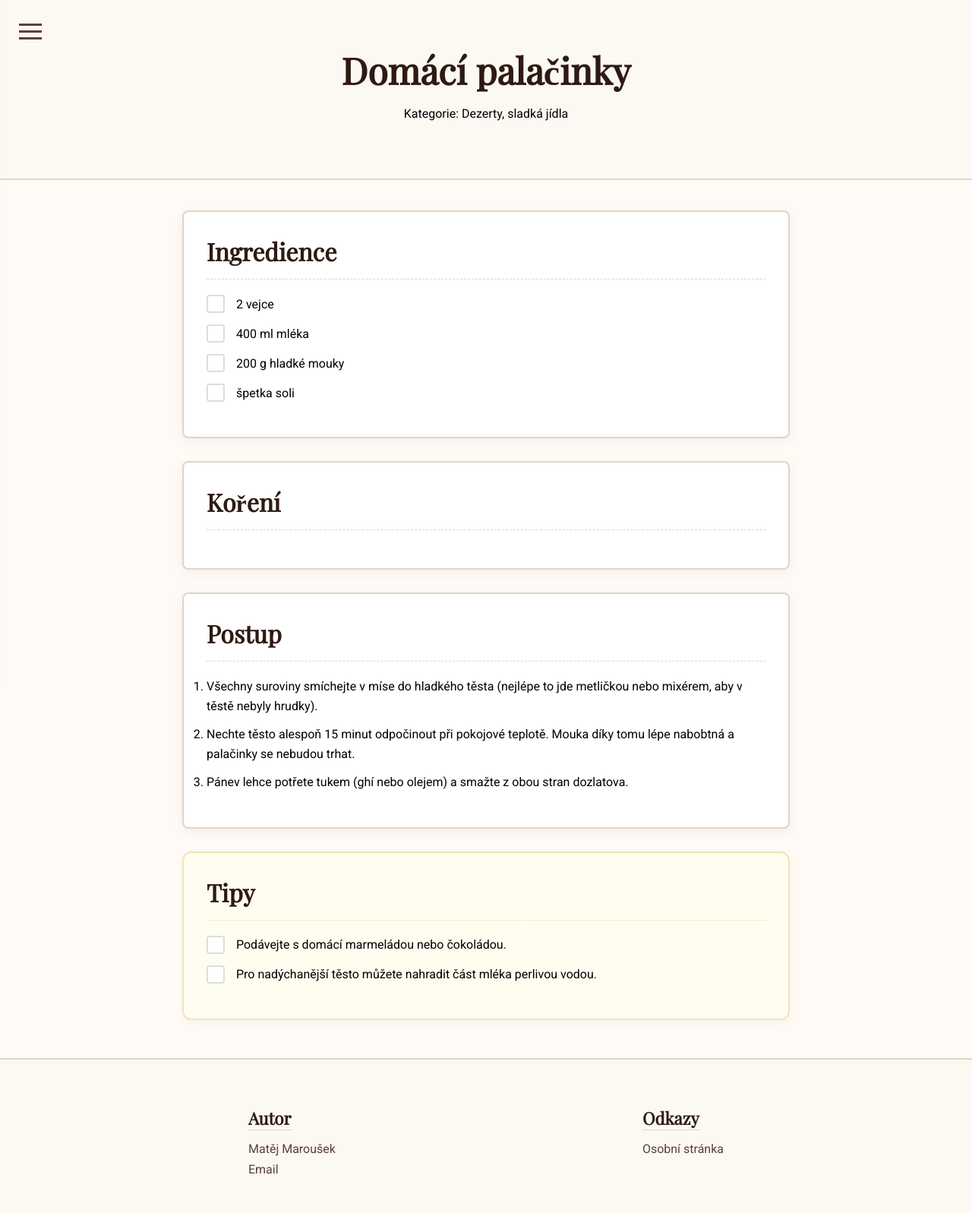
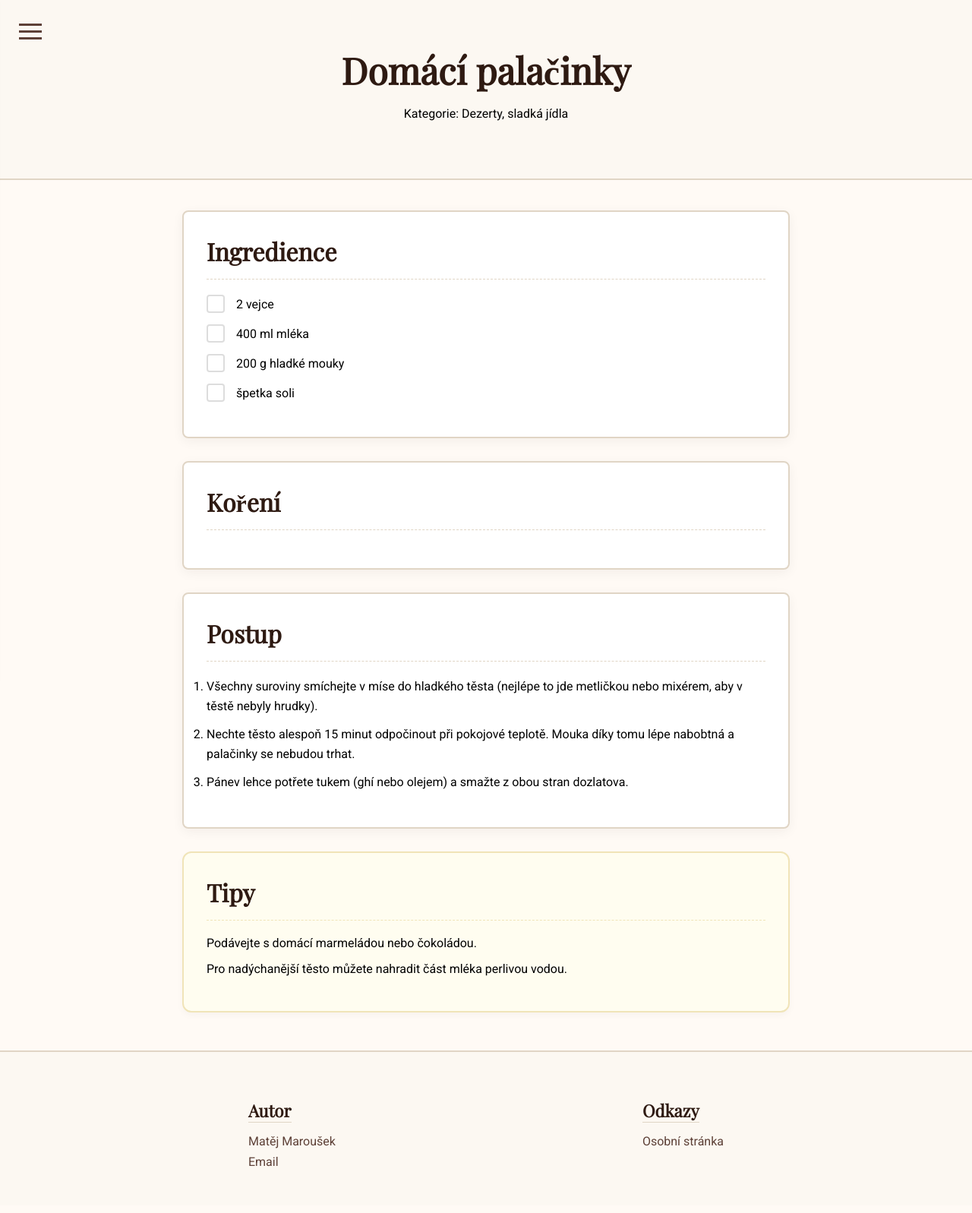
Before and after one commit to M4thys02/Cookbook, a Jekyll site: the page built from _recipes/desserts/palacinky.md, in a window 1280 px wide. Shown: the whole page at 76% size. Built offline with Jekyll 4.4.1, drawn with Linux system fonts in a browser that asks for light colours; some web fonts are replaced.

Commit message:
fixed checkbox only create in front of ingredients and scipe

```diff
--- a/css/recipes.css
+++ b/css/recipes.css
@@ -116,7 +116,7 @@
 }
 
 /* Creating checkbox in front of text */
-main ul li::before {
+.ingredients ul li::before, .spices ul li::before {
     content: "";
     display: inline-block;
     width: 20px;
@@ -132,13 +132,13 @@
 }
 
 /* STATE AFTER UN-CHECK */
-main ul li.done {
+.ingredients ul li.done, .spices ul li.done {
     color: #a0a0a0;
     text-decoration: line-through;
 }
 
 /* Green checkmark */
-main ul li.done::before {
+.ingredients ul li.done::before, .spices ul li.done::before {
     background-color: #4CAF50;
     border-color: transparent;
     background-image: url("../assets/checkmark.svg");
```
